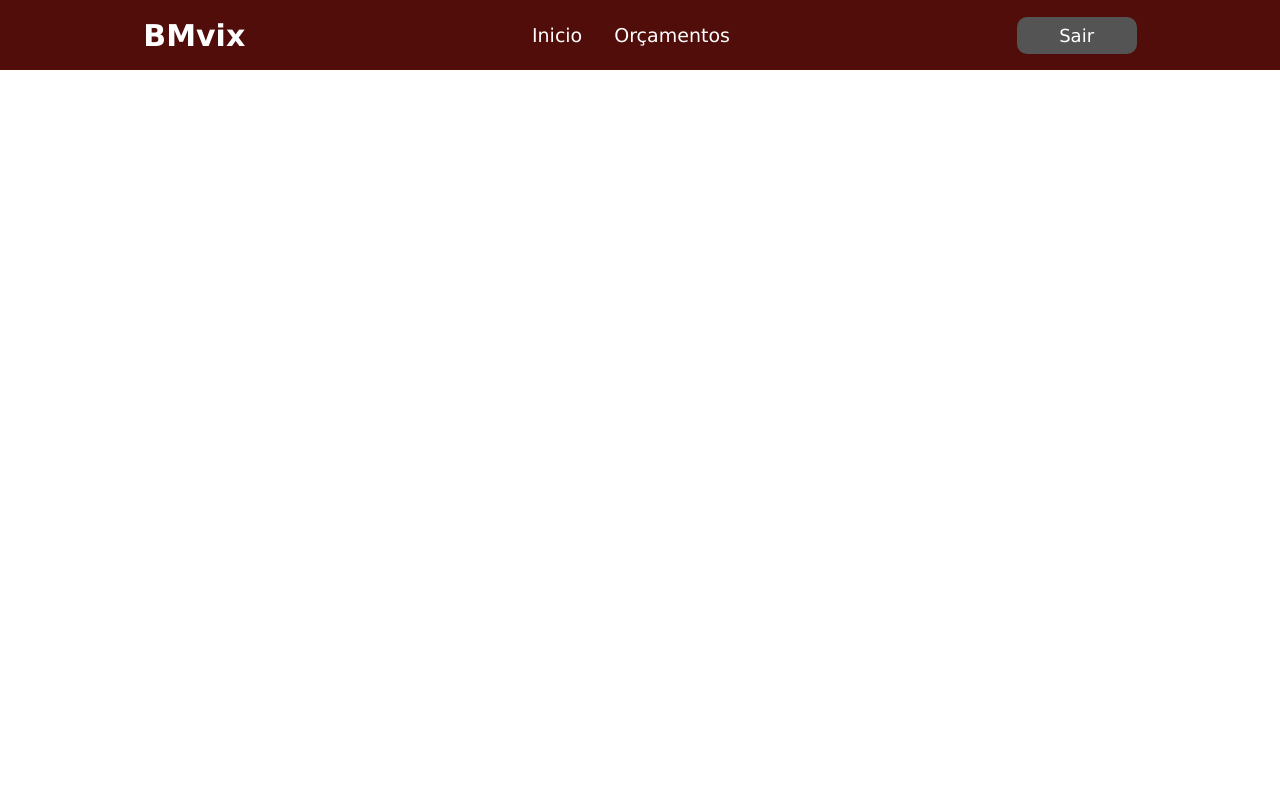
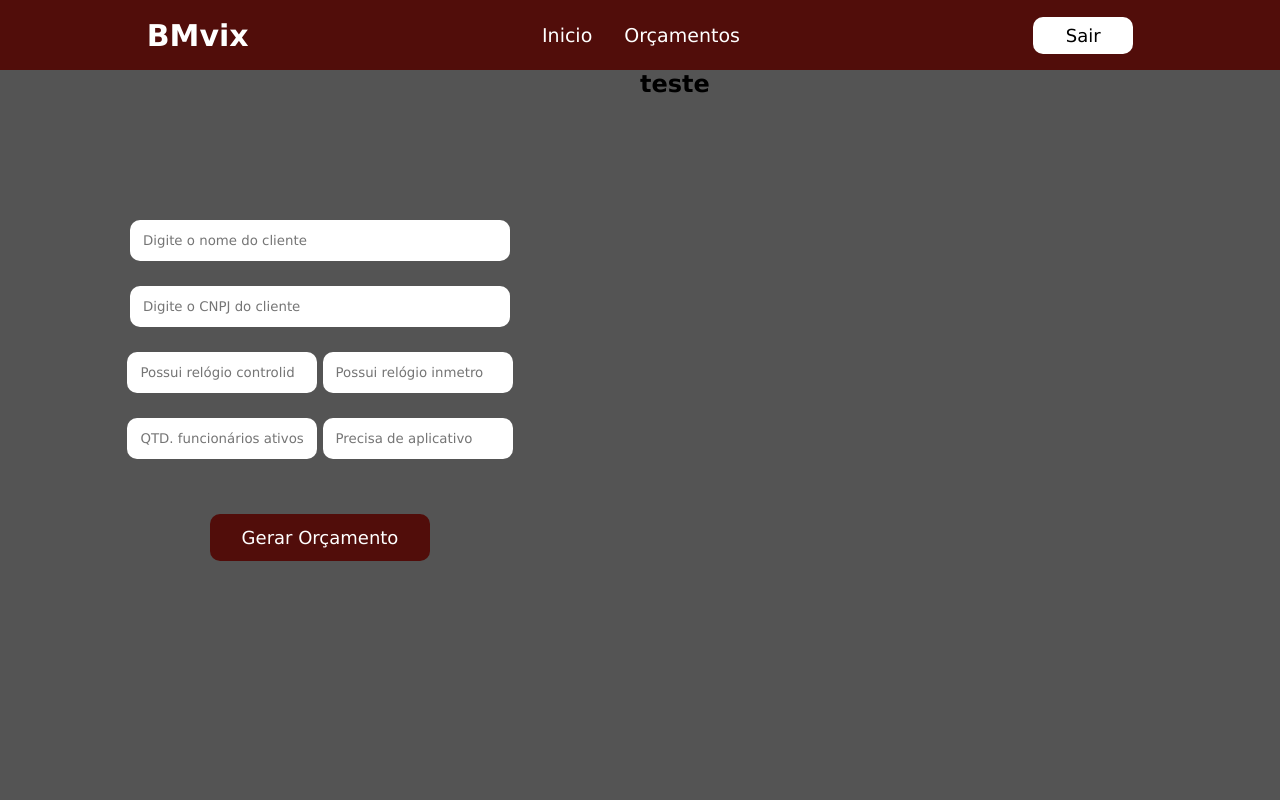
Before and after one commit to ygorp/sistema_orcamento, a Django app: page /home/ in a window 1280 px wide. Run offline with Django 4.2, Linux system fonts and the light colour scheme; the visitor is signed in with stand-in values (Sample User, id 1).

Commit message:
estilizando a seção de orçamento

```diff
--- a/app_orcamento/templates/home.html
+++ b/app_orcamento/templates/home.html
@@ -24,5 +24,30 @@
             </div>
         </nav>
     </section>
+
+    <section class="orcamento">
+        <div class="solicita-orcamento">
+            <form action="" method="post">
+                <input type="text" name="nome" id="nome" placeholder="Digite o nome do cliente">
+                <input type="text" name="cnpj" id="cnpj" placeholder="Digite o CNPJ do cliente">
+
+                <div class="inputs1">
+                    <input type="text" name="control" id="control" placeholder="Possui relógio controlid">
+                    <input type="text" name="relogio" id="relogio" placeholder="Possui relógio inmetro">
+                </div>
+
+                <div class="inputs2">
+                    <input type="text" name="funcionarios" id="funcionarios" placeholder="QTD. funcionários ativos">
+                    <input type="text" name="app" id="app" placeholder="Precisa de aplicativo">
+                </div>
+
+                <input type="submit" value="Gerar Orçamento" id="btn-orcamento">
+            </form>
+        </div>
+
+        <div class="orcamento-gerado">
+            <h2>teste</h2>
+        </div>
+    </section>
 </body>
 </html>
--- a/static/css/home.css
+++ b/static/css/home.css
@@ -3,6 +3,12 @@
     padding: 0;
     box-sizing: border-box;
     font-family: Verdana, Geneva, Tahoma, sans-serif;
+}
+
+body {
+    background: #545454;
+    width: 100vw;
+    height: 100vh;
 }
 
 .nav-bar {
@@ -61,12 +67,12 @@
 
 #btn {
     cursor: pointer;
-    width: 120px;
-    padding: .5rem;
+    width: 100px;
+    padding: 8px;
     border-radius: 10px;
     border: none;
-    background-color: #545454;
-    color: #FFFFFF;
+    background-color: #FFFFFF;
+    color: #000;
     font-size: 18px;
     font-weight: 400;
     transition: .2s all;
@@ -76,3 +82,53 @@
     transform: scale(0.98);
     box-shadow: 3px 2px 22px 1px rgba(0, 0, 0, 0.24);
 }
+
+.orcamento {
+    display: grid;
+    grid-template-columns: 1fr 1fr;
+}
+
+.solicita-orcamento form {
+    display: flex;
+    align-items: center;
+    flex-direction: column;
+    gap: 25px;
+    padding-top: 150px;
+}
+
+#nome,
+#cnpj {
+    width: 380px;
+    padding: 13px;
+    border: none;
+    border-radius: 10px;
+}
+
+#control,
+#relogio,
+#funcionarios,
+#app {
+    width: 190px;
+    padding: 13px;
+    border: none;
+    border-radius: 10px;
+}
+
+#btn-orcamento {
+    cursor: pointer;
+    margin-top: 30px;
+    width: 220px;
+    padding: 13px;
+    border: none;
+    border-radius: 10px;
+    background-color: #510D0A;
+    color: #FFFFFF;
+    font-size: 18px;
+    font-weight: 500;
+    transition: .2s all;
+}
+
+#btn-orcamento:active {
+    transform: scale(0.98);
+    box-shadow: 3px 2px 22px 1px rgba(0, 0, 0, 0.24);
+}
```
